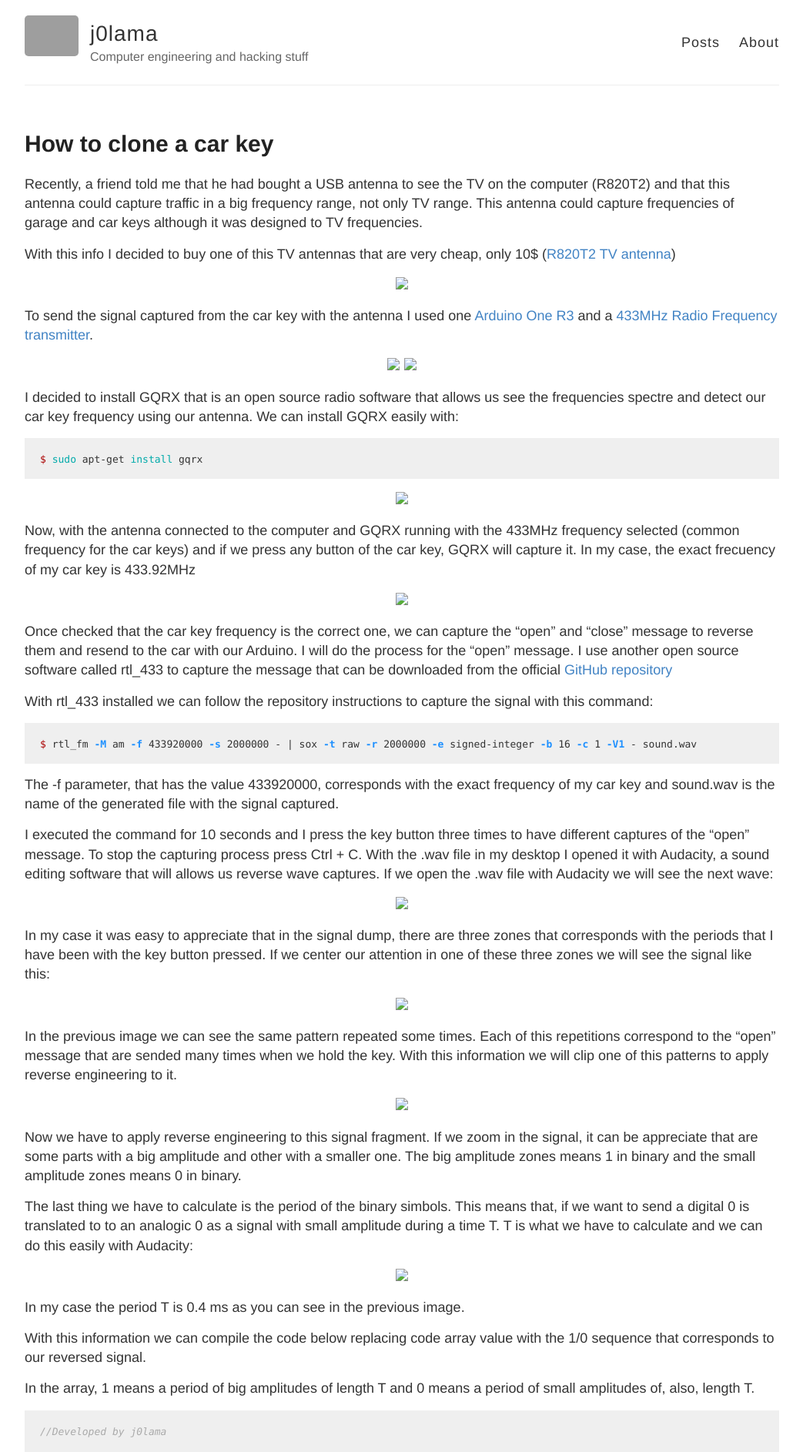
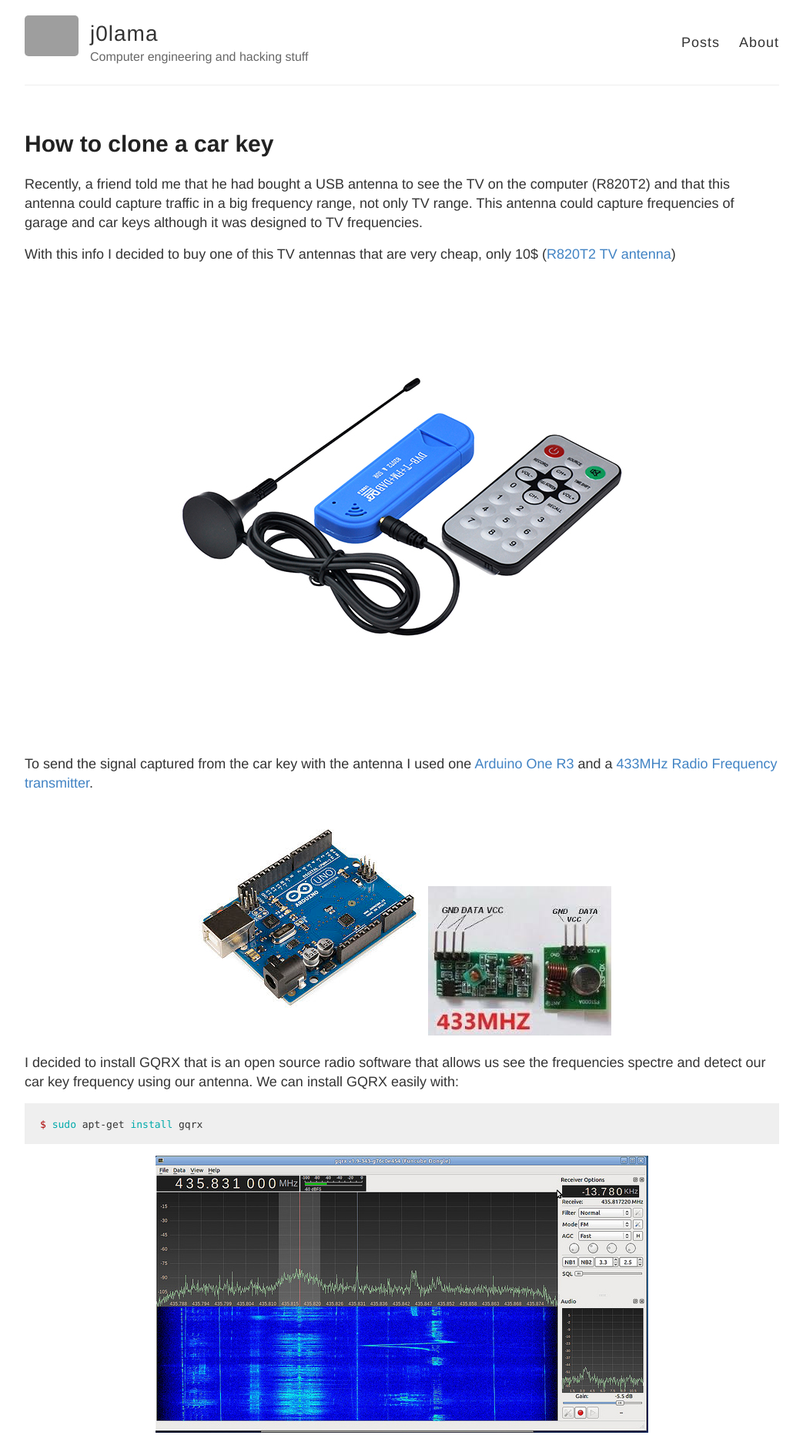
Before and after one commit to j0lama/j0lama.github.io, a Jekyll site: the page built from _posts/2017-3-1-clone-carkey.md, in a window 1280 px wide. Shown: the top 1886 px of the page at 77% size, without its empty margins (118-1161 px from the left). Built offline with Jekyll 4.4.1, drawn with Linux system fonts in a browser that asks for light colours; grey boxes are pictures that could not be loaded.

Commit message:
Solving path problems

````diff
--- a/_posts/2017-3-1-clone-carkey.md
+++ b/_posts/2017-3-1-clone-carkey.md
@@ -8,13 +8,13 @@ Recently, a friend told me that he had bought a USB antenna to see the TV on the
 With this info I decided to buy one of this TV antennas that are very cheap, only 10$ ([R820T2 TV antenna](https://es.aliexpress.com/item/FW1S-New-USB-2-0-Digital-DVB-T-SDR-DAB-FM-HDTV-TV-Tuner-Receiver-Stick/32600825233.html?spm=a2g0s.11045068.rcmd404.2.266956a4uWrjNg&pvid=54eedbd9-24c7-42a3-9eed-ab60d3f9f07c&gps-id=detail404&scm=1007.16891.96945.0&scm-url=1007.16891.96945.0&scm_id=1007.16891.96945.0))
 
 <p align="center">
-	  <img src="/blog/images/carkey/antenna.jpg">
+	  <img src="/images/carkey/antenna.jpg">
 </p>
 
 To send the signal captured from the car key with the antenna I used one [Arduino One R3](https://www.dx.com/p/uno-r3-development-board-microcontroller-mega328p-atmega16u2-compat-for-arduino-blue-black-2027231#.XAvpPnVKixu) and a [433MHz Radio Frequency transmitter](https://www.dx.com/p/rf-transmitter-receiver-module-433mhz-wireless-link-kit-w-spring-antennas-for-arduino-2057011#.XAvpVnVKixu).
 <p align="center">
-	  <img src="/blog/images/carkey/arduino.jpg">
-	  <img src="/blog/images/carkey/module.jpg">
+	  <img src="/images/carkey/arduino.jpg">
+	  <img src="/images/carkey/module.jpg">
 </p>
 
 I decided to install GQRX that is an open source radio software that allows us see the frequencies spectre and detect our car key frequency using our antenna.
@@ -24,12 +24,12 @@ We can install GQRX easily with:
 $ sudo apt-get install gqrx
 ```
 <p align="center">
-	  <img src="/blog/images/carkey/gqrx.jpg">
+	  <img src="/images/carkey/gqrx.jpg">
 </p>
 
 Now, with the antenna connected to the computer and GQRX running with the 433MHz frequency selected (common frequency for the car keys) and if we press any button of the car key, GQRX will capture it. In my case, the exact frecuency of my car key is 433.92MHz
 <p align="center">
-	  <img src="/blog/images/carkey/wave.png">
+	  <img src="/images/carkey/wave.png">
 </p>
 
 Once checked that the car key frequency is the correct one, we can capture the "open" and "close" message to reverse them and resend to the car with our Arduino.
@@ -48,21 +48,21 @@ To stop the capturing process press Ctrl + C.
 With the .wav file in my desktop I opened it with Audacity, a sound editing software that will allows us reverse wave captures.
 If we open the .wav file with Audacity we will see the next wave:
 <p align="center">
-	  <img src="/blog/images/carkey/auda1.png">
+	  <img src="/images/carkey/auda1.png">
 </p>
 
 In my case it was easy to appreciate that in the signal dump, there are three zones that corresponds with the periods that I have been with the key button pressed.
 If we center our attention in one of these three zones we will see the signal like this:
 
 <p align="center">
-	  <img src="/blog/images/carkey/auda2.png">
+	  <img src="/images/carkey/auda2.png">
 </p>
 
 In the previous image we can see the same pattern repeated some times. Each of this repetitions correspond to the "open" message that are sended many times when we hold the key.
 With this information we will clip one of this patterns to apply reverse engineering to it.
 
 <p align="center">
-	  <img src="/blog/images/carkey/auda3.png">
+	  <img src="/images/carkey/auda3.png">
 </p>
 
 Now we have to apply reverse engineering to this signal fragment.
@@ -71,7 +71,7 @@ If we zoom in the signal, it can be appreciate that are some parts with a big am
 The last thing we have to calculate is the period of the binary simbols. This means that, if we want to send a digital 0 is translated to to an analogic 0 as a signal with small amplitude during a time T. T is what we have to calculate and we can do this easily with Audacity:
 
 <p align="center">
-	  <img src="/blog/images/carkey/auda4.png">
+	  <img src="/images/carkey/auda4.png">
 </p>
 
 In my case the period T is 0.4 ms as you can see in the previous image.
@@ -134,7 +134,7 @@ I tested this method on Dacia Sandero with this result:
 
 <p align="center">
 	<video width="800" height="500" controls>
-	  <source type="video/mp4" src="https://raw.githubusercontent.com/j0lama/blog/master/images/carkey/car.mp4"></source>
+	  <source type="video/mp4" src="/images/carkey/car.mp4"></source>
 	</video>
 </p>
 
````
Also changed, not shown: _posts/2017-3-25-ps4me.md (+1 -1 lines).
